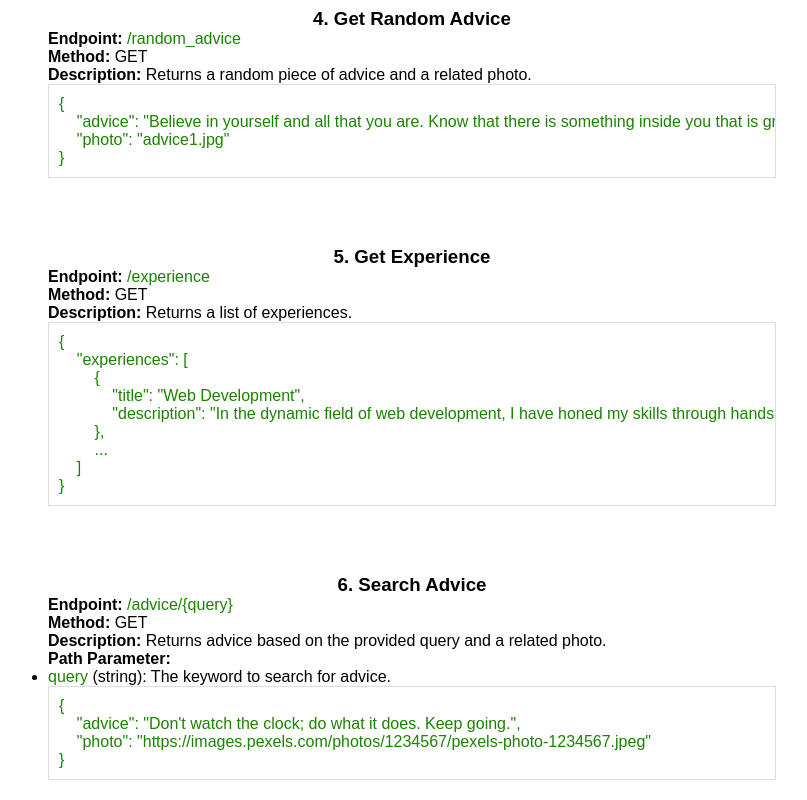
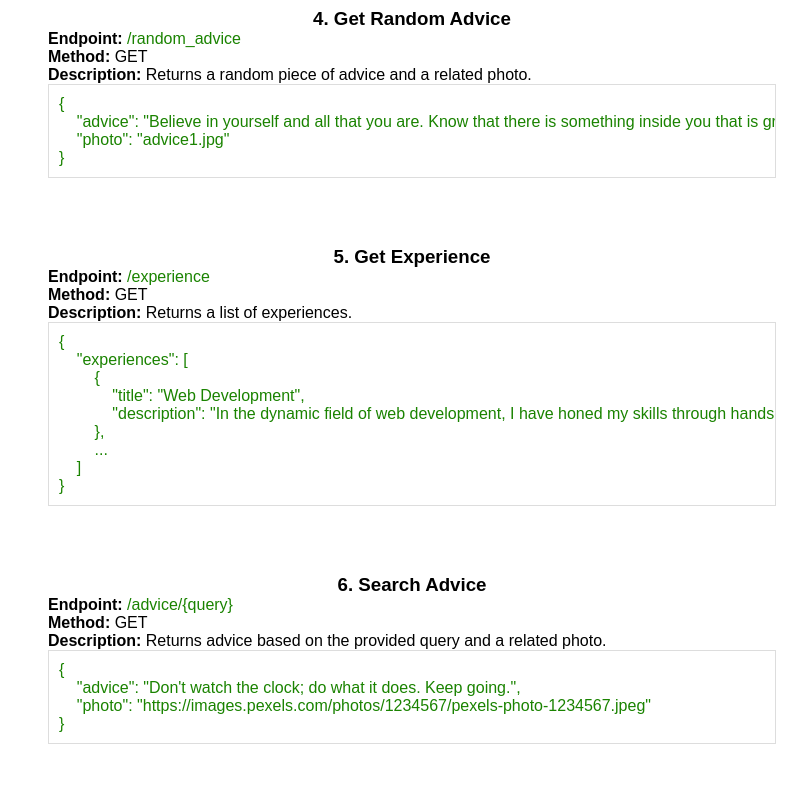
Before and after one commit to Jeiberth/MyWebsite, a plain HTML site: page ApiDocumentation/index.html in a window 1280 px wide. Shown: the part 1184-1984 px from the top of the page, without its empty margins (228-1035 px from the left). After the commit the page ends 1948 px from the top, so only its background shows below. Drawn offline with Linux system fonts and the light colour scheme.

Commit message:
Update index.html

```diff
--- a/ApiDocumentation/index.html
+++ b/ApiDocumentation/index.html
@@ -87,10 +87,6 @@
         <p><strong>Endpoint:</strong> <code>/advice/{query}</code></p>
         <p><strong>Method:</strong> GET</p>
         <p><strong>Description:</strong> Returns advice based on the provided query and a related photo.</p>
-        <p><strong>Path Parameter:</strong></p>
-        <ul>
-            <li><code>query</code> (string): The keyword to search for advice.</li>
-        </ul>
         <pre><code>{
     "advice": "Don't watch the clock; do what it does. Keep going.",
     "photo": "https://images.pexels.com/photos/1234567/pexels-photo-1234567.jpeg"
```
